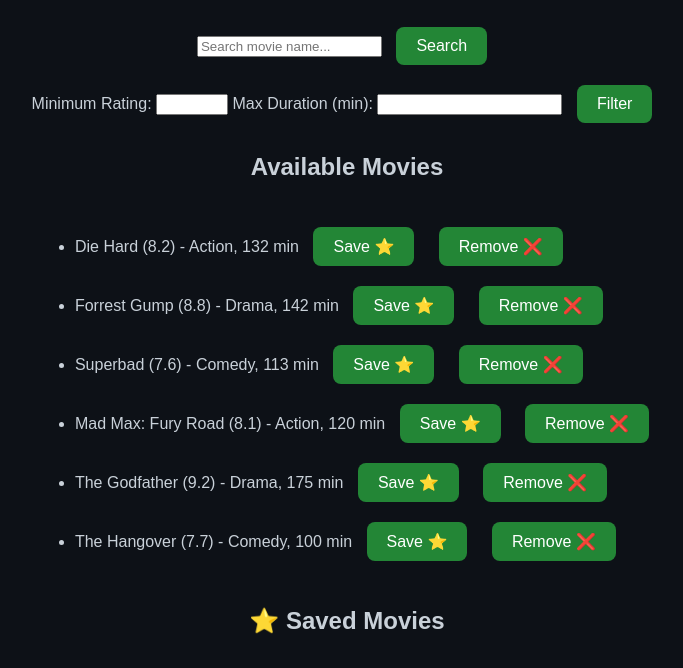
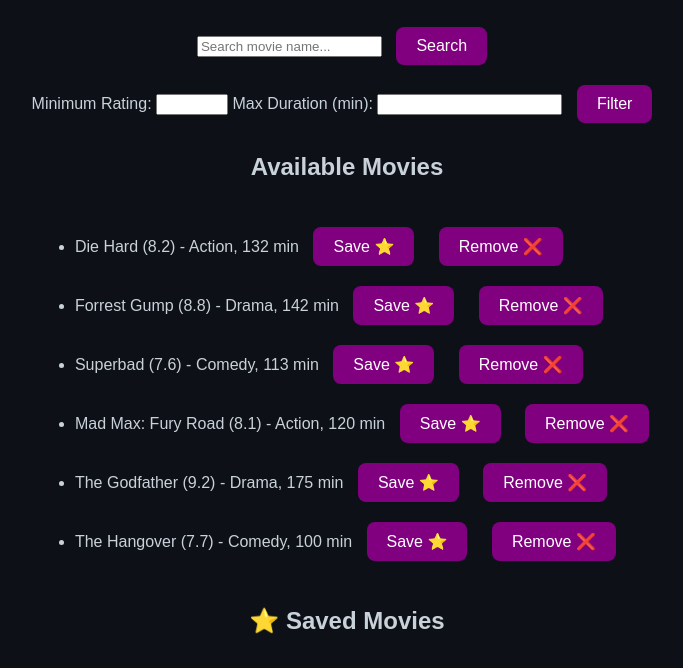
Before and after one commit to ATheofanis/moviesuggestion, a plain HTML site: page index.html in a window 1280 px wide. Shown: the part 96-764 px from the top of the page, without its empty margins (293-976 px from the left). Drawn offline with Linux system fonts and the light colour scheme.

Commit message:
Update style.css

```diff
--- a/style.css
+++ b/style.css
@@ -16,7 +16,7 @@ h1 {
 button {
     margin: 10px;
     padding: 10px 20px;
-    background-color: #238636; /* GitHub green */
+    background-color: #800080; /* purple */
     color: white;
     border: none;
     border-radius: 8px;
@@ -25,5 +25,5 @@ button {
 }
 
 button:hover {
-    background-color: #2ea043;
+    background-color: ##800080;
 }
```
